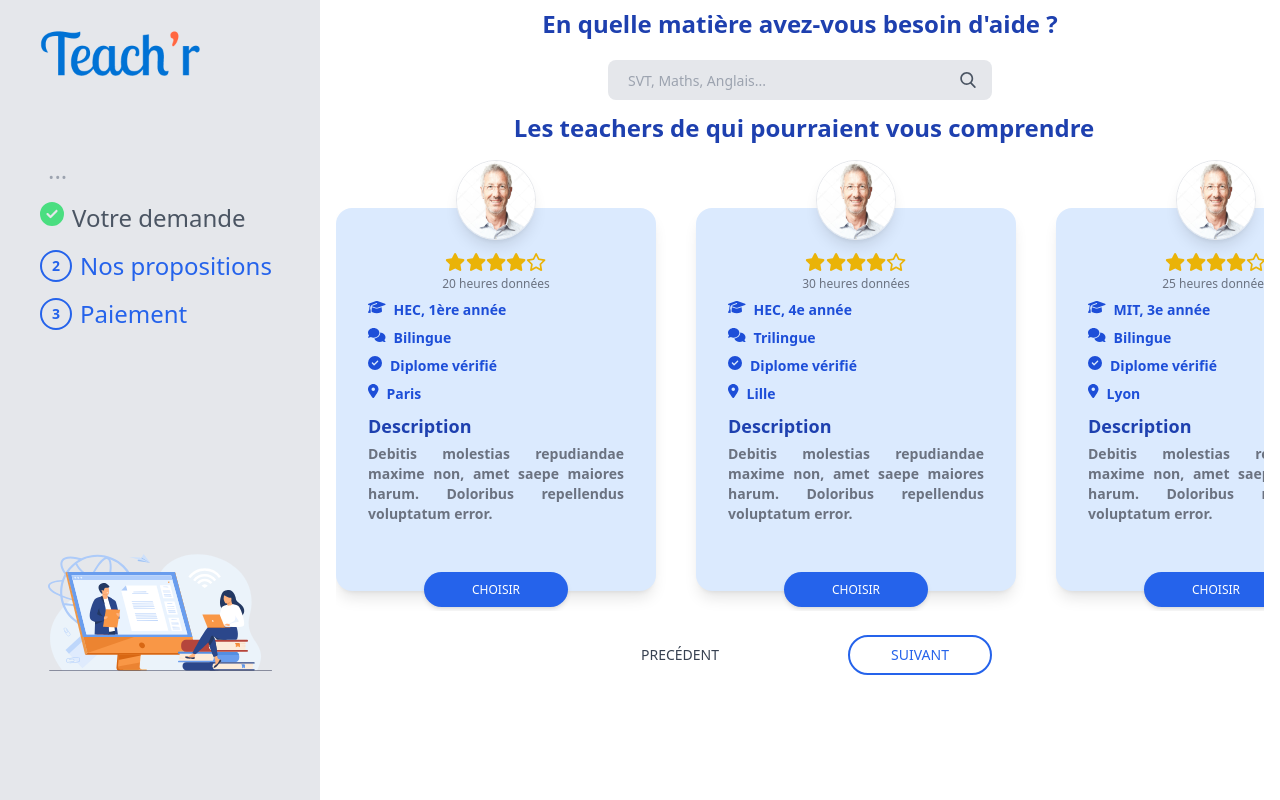
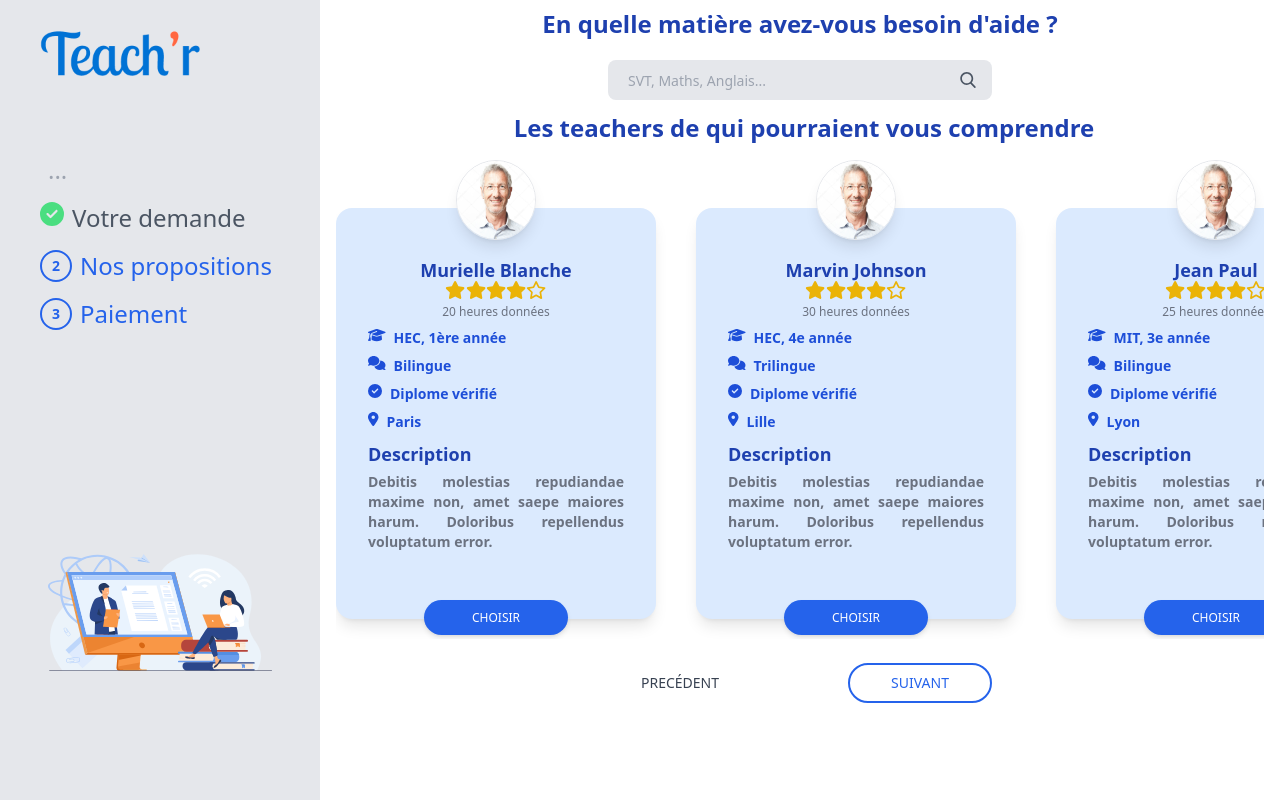
Before and after one commit to Salihou-Abdoulaye/teacher_test, a React (Create React App) app: page / in a window 1280 px wide. Built offline with nearby package versions, Linux system fonts and the light colour scheme.

Commit message:
mise à jour du nom

```diff
--- a/src/components/TeacherCard.js
+++ b/src/components/TeacherCard.js
@@ -23,7 +23,7 @@ const TeacherCard = ({data}) => {
             alt={data.name}
           />
           <h5 className="md:text-lg text-sm truncate text-blue-800 font-bold text-center -mt-3 -translate-y-8 ">
-
+          {data.name}
           </h5>
           <div className="text-yellow-500 md:text-lg text-sm -translate-y-8 md:-translate-y-10 text-center">
             <FontAwesomeIcon icon="star" />
```
